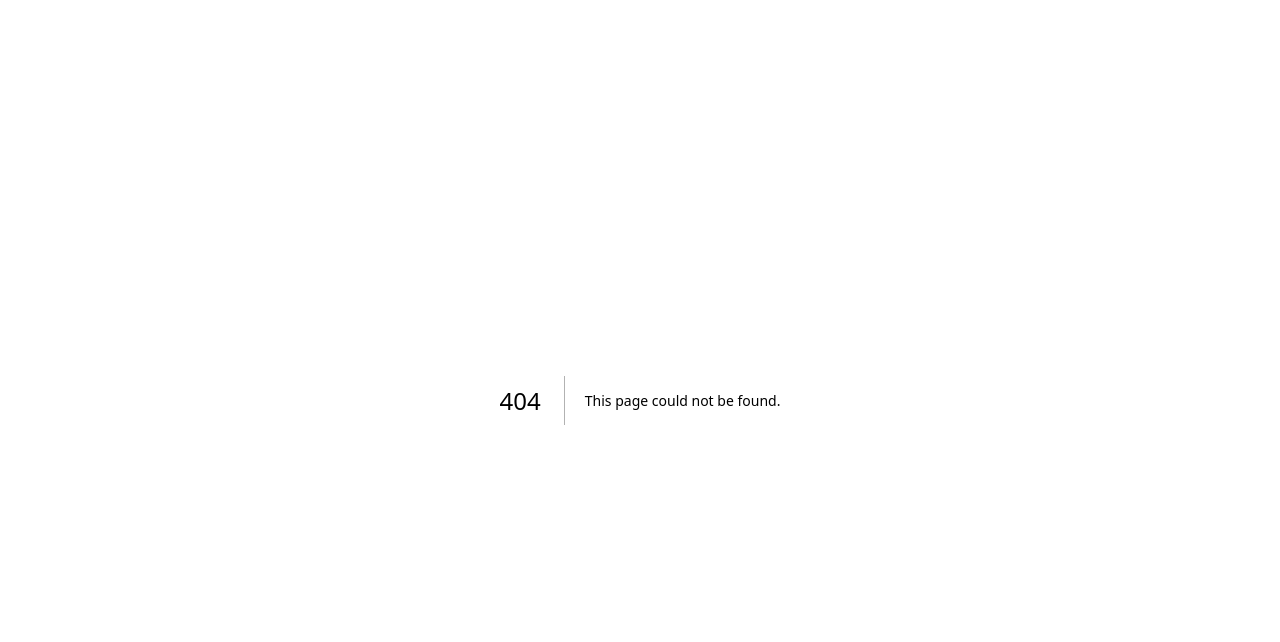
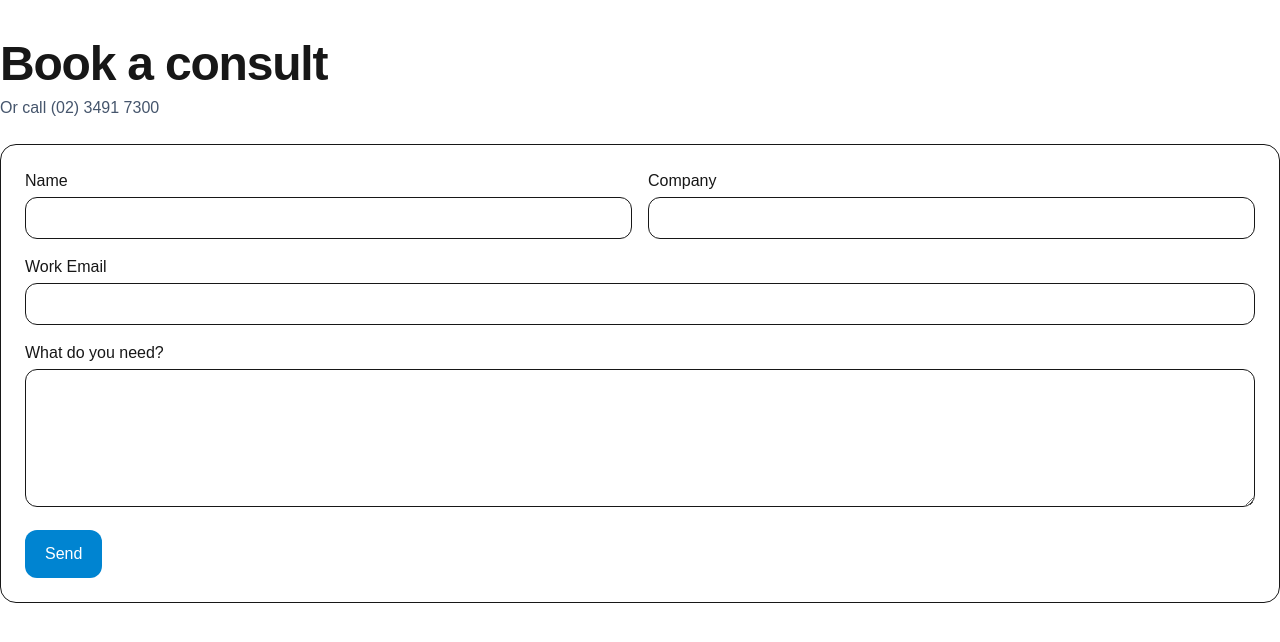
Before and after one commit to seanvillas05-art/D1TestWebsite, a Next.js app: page /contact in a window 1280 px wide. Before the commit this address had no page. Shown: the top 642 px of the page. Built offline with nearby package versions, Linux system fonts and the light colour scheme.

Commit message:
Create page.tsx

```diff
--- /dev/null
+++ b/app/contact/page.tsx
@@ -0,0 +1,30 @@
+"use client";
+import { useState } from "react";
+
+export const metadata = { title: "Contact — DataOne Asia PH" };
+
+export default function Contact() {
+  const [msg, setMsg] = useState("");
+
+  function onSubmit(e: React.FormEvent<HTMLFormElement>) {
+    e.preventDefault();
+    setMsg("Thanks! We’ll contact you shortly.");
+    (e.target as HTMLFormElement).reset();
+  }
+
+  return (
+    <div className="py-10">
+      <h1 className="text-3xl md:text-5xl font-semibold tracking-tight">Book a consult</h1>
+      <p className="mt-2 text-slate-600">Or call (02) 3491 7300</p>
+
+      <form onSubmit={onSubmit} className="mt-6 grid md:grid-cols-2 gap-4 rounded-2xl border p-6">
+        <label className="block">Name<input name="name" required className="mt-1 w-full border rounded-xl px-3 py-2" /></label>
+        <label className="block">Company<input name="company" required className="mt-1 w-full border rounded-xl px-3 py-2" /></label>
+        <label className="block md:col-span-2">Work Email<input type="email" name="email" required className="mt-1 w-full border rounded-xl px-3 py-2" /></label>
+        <label className="block md:col-span-2">What do you need?<textarea name="need" rows={5} required className="mt-1 w-full border rounded-xl px-3 py-2" /></label>
+        <div className="md:col-span-2"><button className="px-5 py-3 rounded-xl bg-sky-600 text-white">Send</button></div>
+        {msg && <div className="md:col-span-2 text-slate-600">{msg}</div>}
+      </form>
+    </div>
+  );
+}
```
